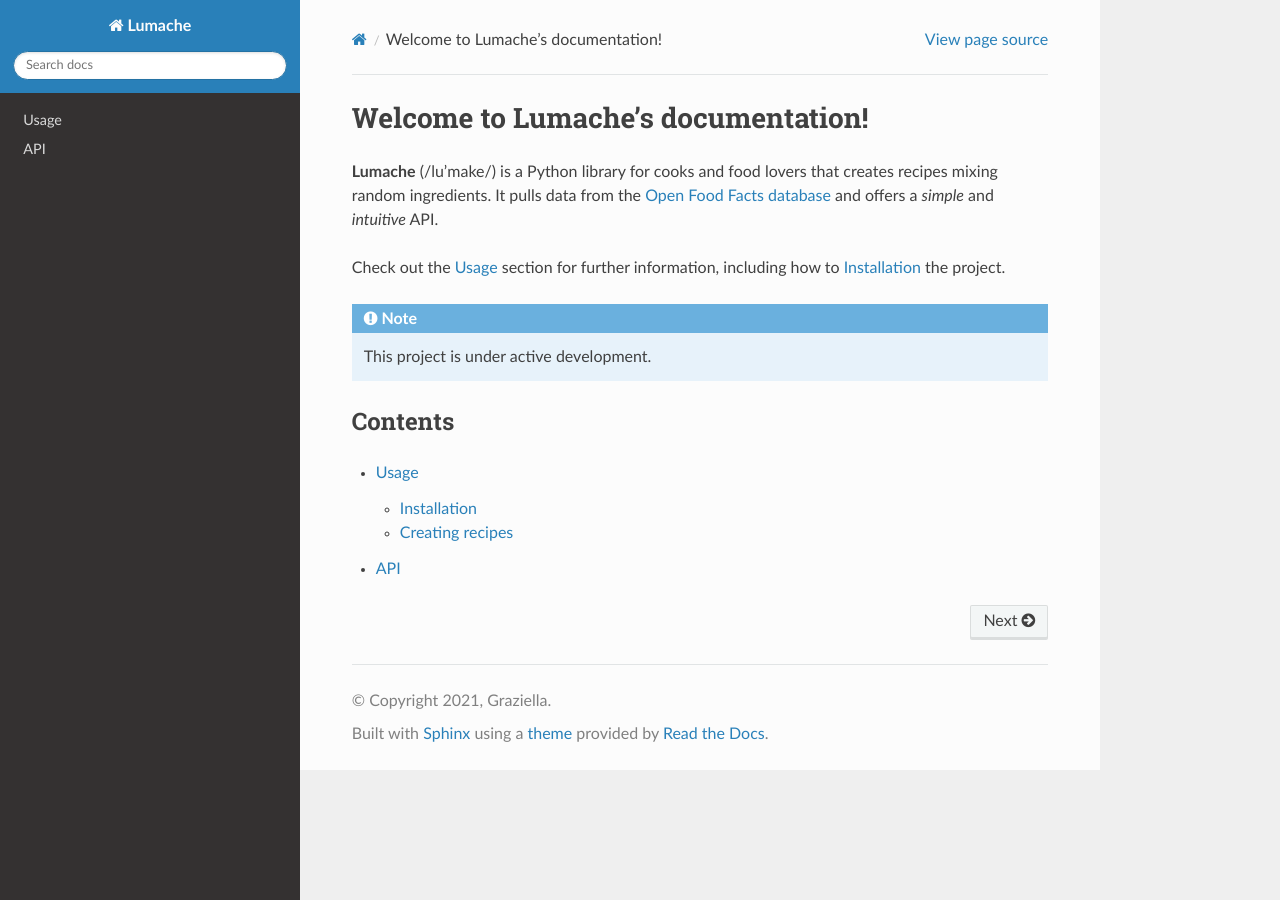
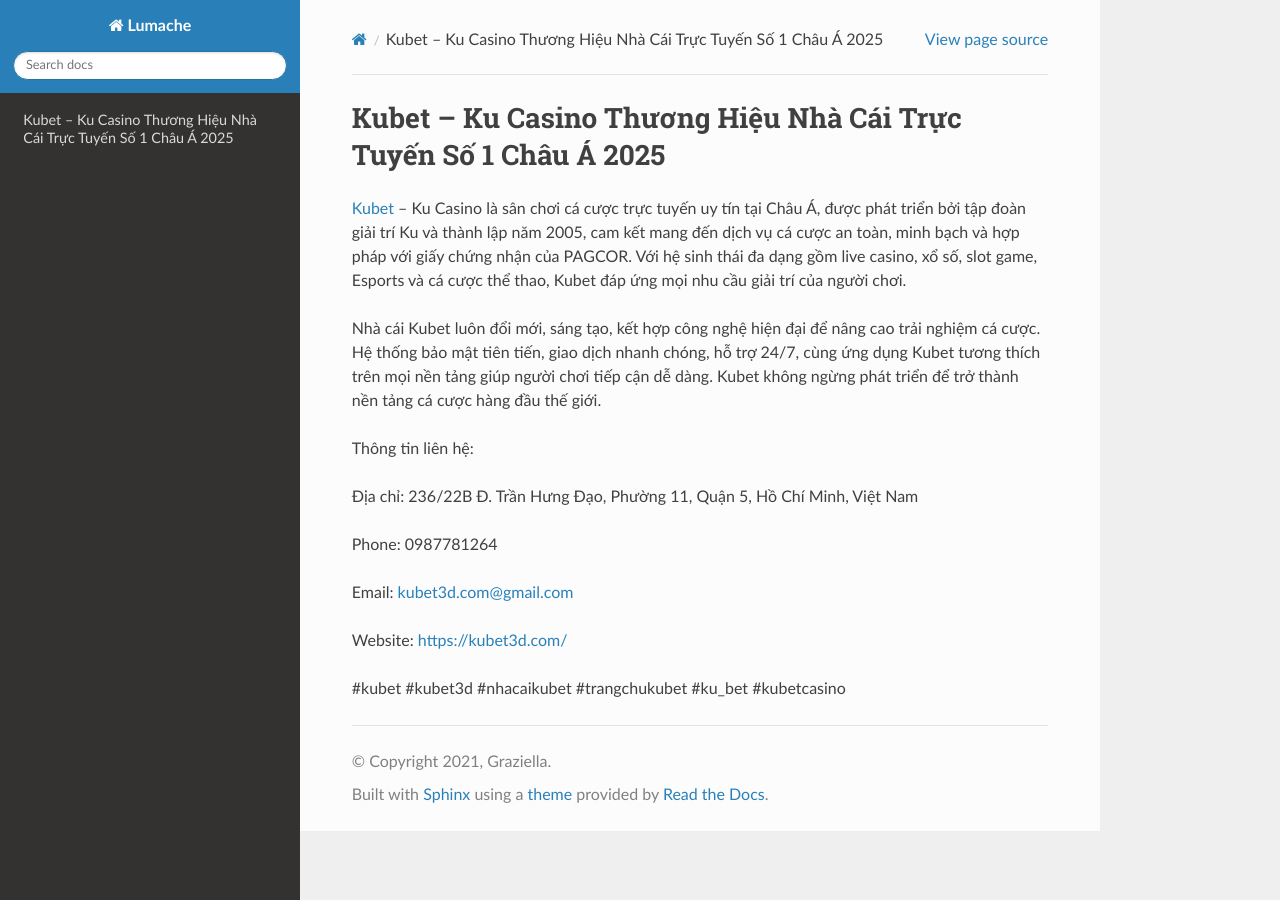
Before and after one commit to amaradasgupta3/kubet3dcom, a Sphinx documentation site: the page built from docs/source/index.rst, in a window 1280 px wide. Built offline with Sphinx 7.4.7 and the Read the Docs theme 3.1.0, drawn with Linux system fonts in a browser that asks for light colours.

Commit message:
Update index.rst

```diff
--- a/docs/source/index.rst
+++ b/docs/source/index.rst
@@ -1,22 +1,18 @@
-Welcome to Lumache's documentation!
+Kubet – Ku Casino Thương Hiệu Nhà Cái Trực Tuyến Số 1 Châu Á 2025
 ===================================
 
-**Lumache** (/lu'make/) is a Python library for cooks and food lovers
-that creates recipes mixing random ingredients.
-It pulls data from the `Open Food Facts database <https://world.openfoodfacts.org/>`_
-and offers a *simple* and *intuitive* API.
+`Kubet <https://kubet3d.com/>`_ – Ku Casino là sân chơi cá cược trực tuyến uy tín tại Châu Á, được phát triển bởi tập đoàn giải trí Ku và thành lập năm 2005, cam kết mang đến dịch vụ cá cược an toàn, minh bạch và hợp pháp với giấy chứng nhận của PAGCOR. Với hệ sinh thái đa dạng gồm live casino, xổ số, slot game, Esports và cá cược thể thao, Kubet đáp ứng mọi nhu cầu giải trí của người chơi.
 
-Check out the :doc:`usage` section for further information, including
-how to :ref:`installation` the project.
+Nhà cái Kubet luôn đổi mới, sáng tạo, kết hợp công nghệ hiện đại để nâng cao trải nghiệm cá cược. Hệ thống bảo mật tiên tiến, giao dịch nhanh chóng, hỗ trợ 24/7, cùng ứng dụng Kubet tương thích trên mọi nền tảng giúp người chơi tiếp cận dễ dàng. Kubet không ngừng phát triển để trở thành nền tảng cá cược hàng đầu thế giới.
 
-.. note::
+Thông tin liên hệ:
 
-   This project is under active development.
+Địa chỉ: 236/22B Đ. Trần Hưng Đạo, Phường 11, Quận 5, Hồ Chí Minh, Việt Nam
 
-Contents
---------
+Phone: 0987781264
 
-.. toctree::
+Email: kubet3d.com@gmail.com
 
-   usage
-   api
+Website: https://kubet3d.com/
+
+#kubet #kubet3d #nhacaikubet #trangchukubet #ku_bet #kubetcasino
```
